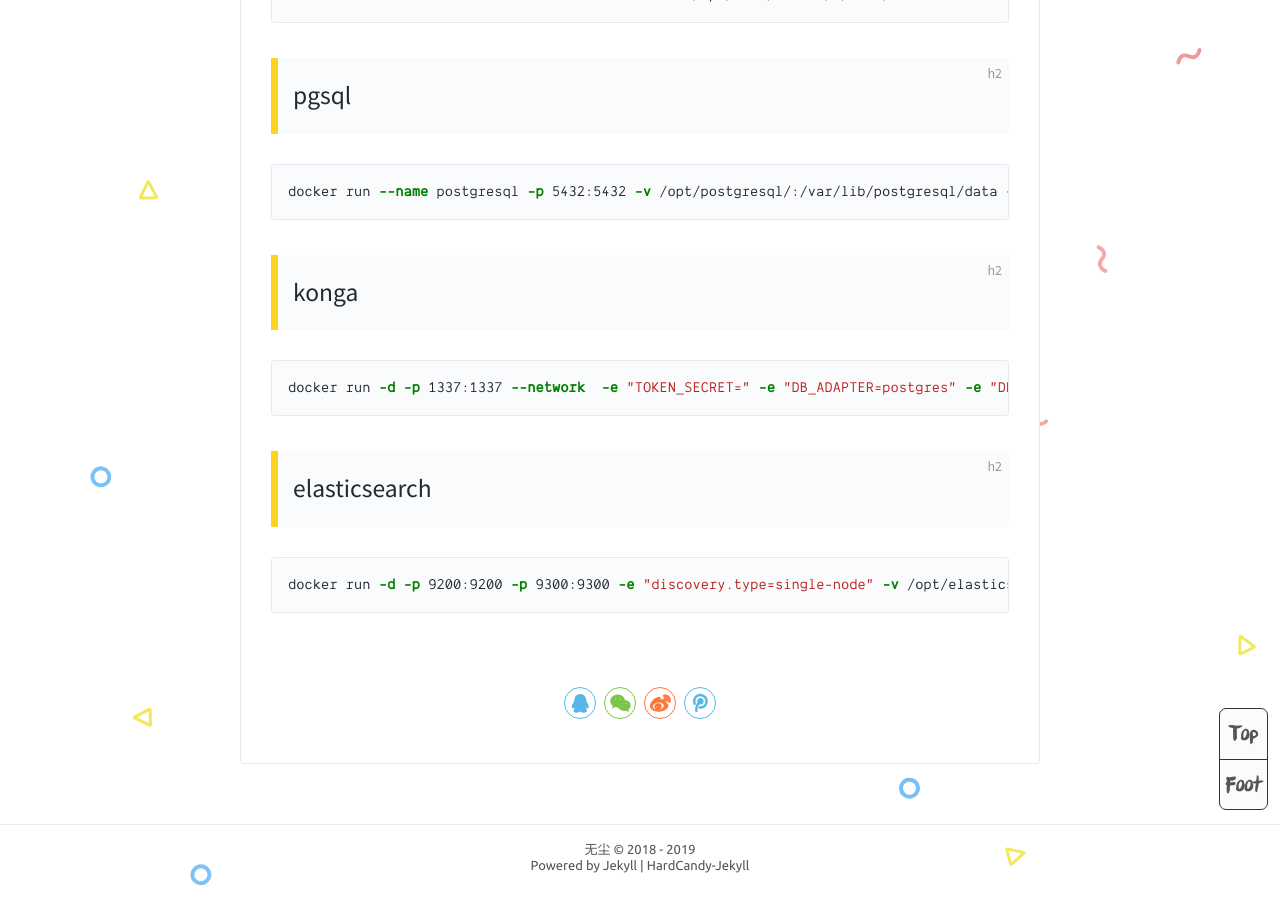
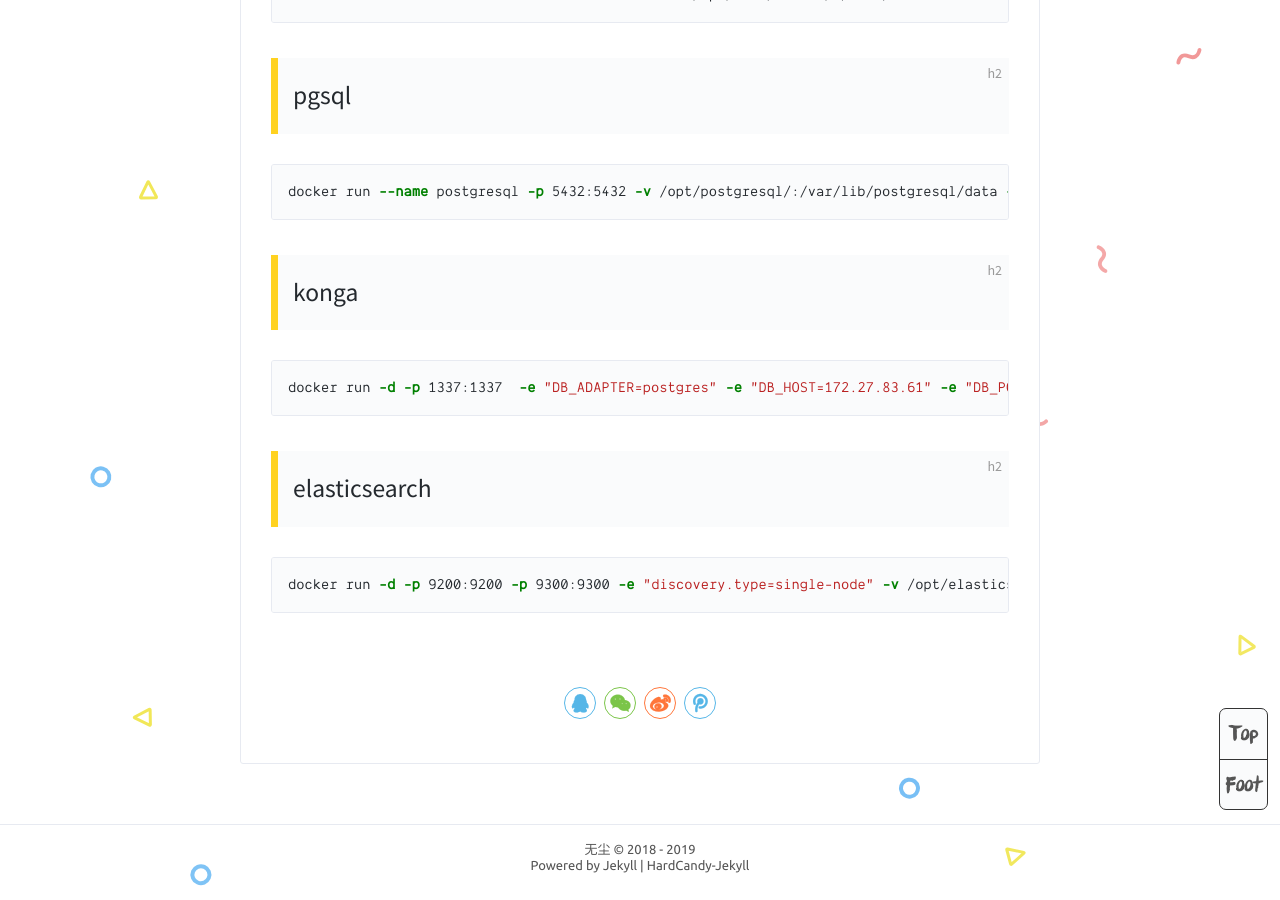
Before and after one commit to WuChenLinux/yw, a Jekyll site: the page built from _posts/2019-03-29-docker-start.md, in a window 1280 px wide and 900 px high, scrolled down 1507 px. Built offline with Jekyll 4.4.1, drawn with Linux system fonts in a browser that asks for light colours; comment, search, counter and statistics services are not loaded.

Commit message:
Update 2019-03-29-docker-start.md

````diff
--- a/_posts/2019-03-29-docker-start.md
+++ b/_posts/2019-03-29-docker-start.md
@@ -50,7 +50,7 @@ docker run --name postgresql -p 5432:5432 -v /opt/postgresql/:/var/lib/postgresq
 
 ## konga
 ```shell
-docker run -d -p 1337:1337 --network {{kong-network}} -e "TOKEN_SECRET={{somerandomstring}}" -e "DB_ADAPTER=postgres" -e "DB_HOST=172.27.83.61" -e "DB_PORT=5432" -e "DB_USER=kong" -e "DB_PASSWORD=kong" -e "DB_DATABASE=wuchen-konga" -e "NODE_ENV=development" --name konga pantsel/konga
+docker run -d -p 1337:1337  -e "DB_ADAPTER=postgres" -e "DB_HOST=172.27.83.61" -e "DB_PORT=5432" -e "DB_USER=kong" -e "DB_PASSWORD=kong" -e "DB_DATABASE=wuchen-konga" -e "NODE_ENV=development" --name konga pantsel/konga
 ```
 
 ## elasticsearch
````
